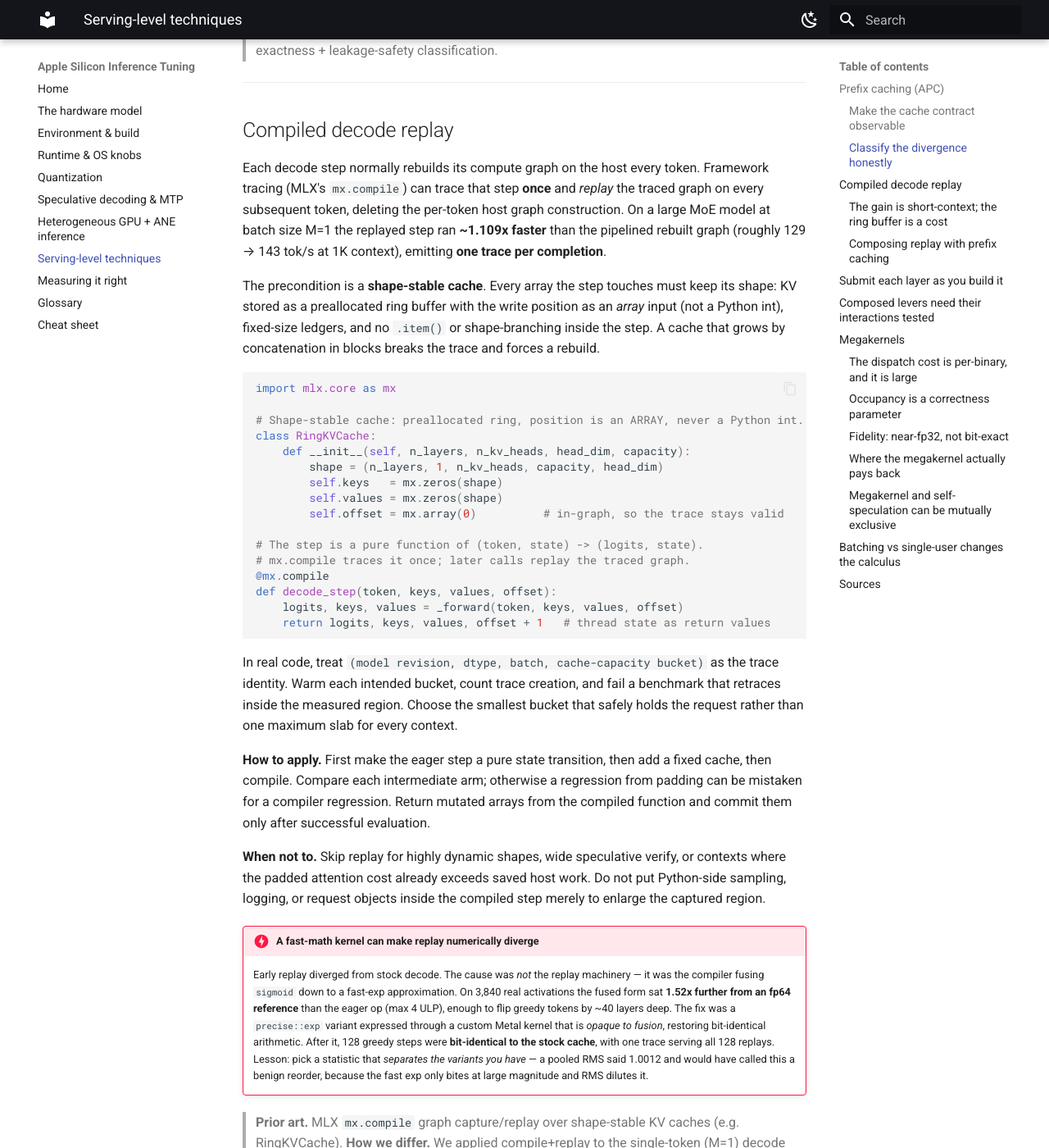
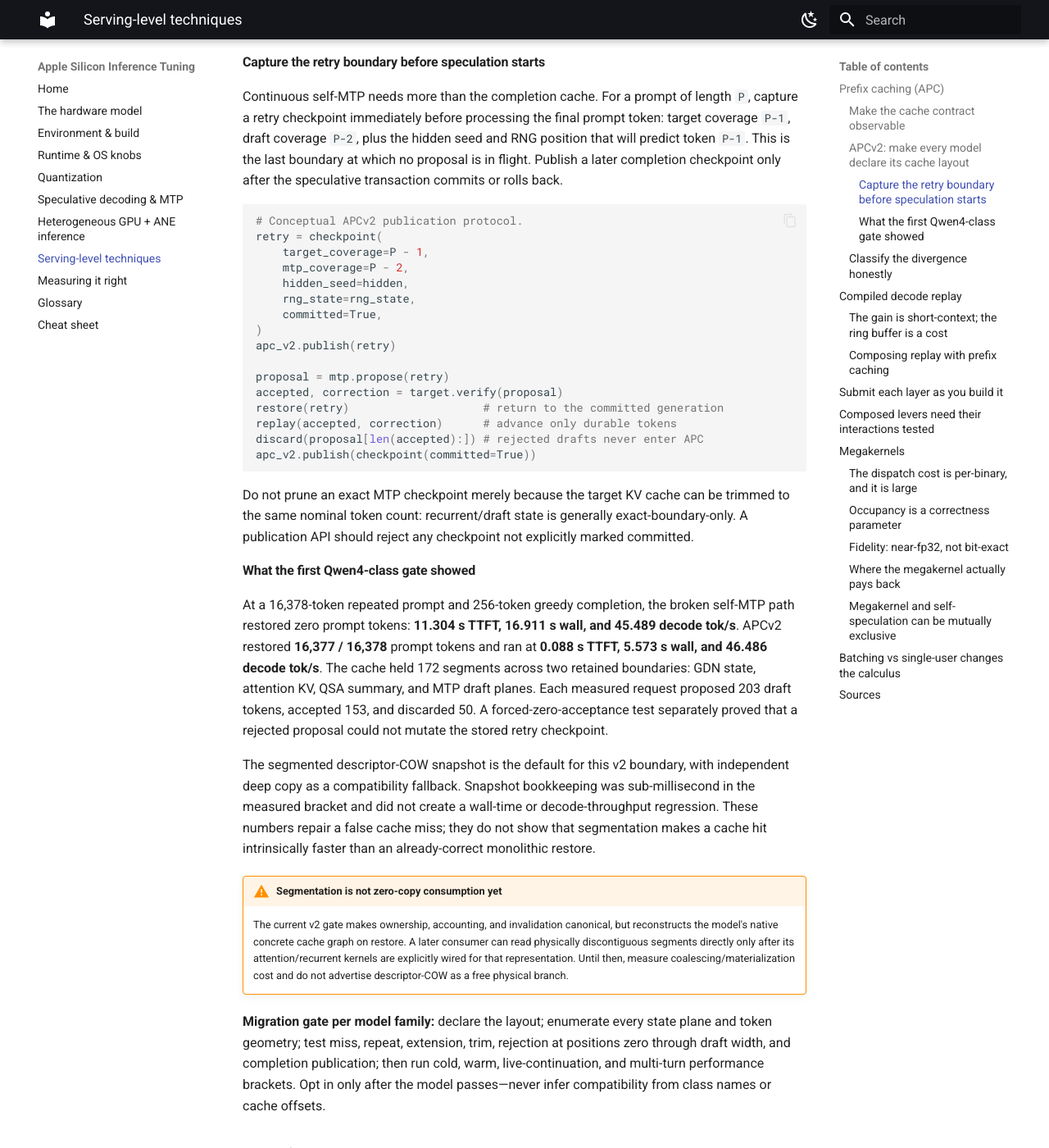
Before and after one commit to pierre427/apple-silicon-inference-tuning, an MkDocs documentation site: the page built from docs/serving-techniques.md, in a window 1280 px wide and 1400 px high, scrolled down 2618 px. Shown: the whole window at 82% size. Built offline with MkDocs 1.6.1 and Material for MkDocs 9.7.7, drawn with Linux system fonts in a browser that asks for light colours; some of the changed text lies outside the part shown.

Commit message:
Document layered APCv2 cache contracts

````diff
--- a/docs/serving-techniques.md
+++ b/docs/serving-techniques.md
@@ -91,6 +91,98 @@
 ends at the expected token boundary and only the suffix is prefetched. For a
 miss, assert `cached_tokens == 0`; false hits are correctness bugs, while false
 misses are performance bugs.
+
+### APCv2: make every model declare its cache layout
+
+An attention-only APC entry can look like one object even when it contains one
+KV cache per layer. That abstraction stops being sufficient once a model mixes
+attention, recurrent state, rotating windows, QSA summaries, and a persistent
+MTP head. Those pieces have different token geometry, rollback behavior, and
+eviction value. Treating them as one anonymous object either forces expensive
+copies or invites partial restores that combine incompatible generations.
+
+The safer migration pattern is a separate **APCv2** contract:
+
+- Leave legacy APC unchanged for models that do not opt in.
+- Require each v2 model family to declare a versioned layout name. A layout is
+  code plus an invariant, not merely a string stamped on old cache objects.
+- Keep one atomic, committed token boundary for correctness, but own and account
+  for storage by `plane / layer / segment`.
+- Split ordinary attention KV and QSA summaries into immutable prefix and short
+  mutable-tail segments; describe rotating attention as a window and recurrent
+  GDN state as a state segment.
+- Store persistent MTP state as its own plane. A stale required target segment
+  rejects the whole boundary; a stale MTP segment disables speculation while
+  retaining a valid target restore.
+
+This separates *storage granularity* from *semantic atomicity*. Segments may be
+shared copy-on-write, evicted, compressed, or placed differently, but a request
+never assembles a target state from different committed generations.
+
+#### Capture the retry boundary before speculation starts
+
+Continuous self-MTP needs more than the completion cache. For a prompt of
+length `P`, capture a retry checkpoint immediately before processing the final
+prompt token: target coverage `P-1`, draft coverage `P-2`, plus the hidden seed
+and RNG position that will predict token `P-1`. This is the last boundary at
+which no proposal is in flight. Publish a later completion checkpoint only
+after the speculative transaction commits or rolls back.
+
+```python
+# Conceptual APCv2 publication protocol.
+retry = checkpoint(
+    target_coverage=P - 1,
+    mtp_coverage=P - 2,
+    hidden_seed=hidden,
+    rng_state=rng_state,
+    committed=True,
+)
+apc_v2.publish(retry)
+
+proposal = mtp.propose(retry)
+accepted, correction = target.verify(proposal)
+restore(retry)                    # return to the committed generation
+replay(accepted, correction)      # advance only durable tokens
+discard(proposal[len(accepted):]) # rejected drafts never enter APC
+apc_v2.publish(checkpoint(committed=True))
+```
+
+Do not prune an exact MTP checkpoint merely because the target KV cache can be
+trimmed to the same nominal token count: recurrent/draft state is generally
+exact-boundary-only. A publication API should reject any checkpoint not
+explicitly marked committed.
+
+#### What the first Qwen4-class gate showed
+
+At a 16,378-token repeated prompt and 256-token greedy completion, the broken
+self-MTP path restored zero prompt tokens: **11.304 s TTFT, 16.911 s wall, and
+45.489 decode tok/s**. APCv2 restored **16,377 / 16,378** prompt tokens and ran
+at **0.088 s TTFT, 5.573 s wall, and 46.486 decode tok/s**. The cache held 172
+segments across two retained boundaries: GDN state, attention KV, QSA summary,
+and MTP draft planes. Each measured request proposed 203 draft tokens, accepted
+153, and discarded 50. A forced-zero-acceptance test separately proved that a
+rejected proposal could not mutate the stored retry checkpoint.
+
+The segmented descriptor-COW snapshot is the default for this v2 boundary,
+with independent deep copy as a compatibility fallback. Snapshot bookkeeping
+was sub-millisecond in the measured bracket and did not create a wall-time or
+decode-throughput regression. These numbers repair a false cache miss; they do
+not show that segmentation makes a cache hit intrinsically faster than an
+already-correct monolithic restore.
+
+!!! warning "Segmentation is not zero-copy consumption yet"
+    The current v2 gate makes ownership, accounting, and invalidation
+    canonical, but reconstructs the model's native concrete cache graph on
+    restore. A later consumer can read physically discontiguous segments
+    directly only after its attention/recurrent kernels are explicitly wired
+    for that representation. Until then, measure coalescing/materialization
+    cost and do not advertise descriptor-COW as a free physical branch.
+
+**Migration gate per model family:** declare the layout; enumerate every state
+plane and token geometry; test miss, repeat, extension, trim, rejection at
+positions zero through draft width, and completion publication; then run cold,
+warm, live-continuation, and multi-turn performance brackets. Opt in only after
+the model passes—never infer compatibility from class names or cache offsets.
 
 ### Classify the divergence honestly
 
````
Also changed, not shown: docs/cheatsheet.md (+7 -1 lines), docs/glossary.md (+12 -0 lines).
